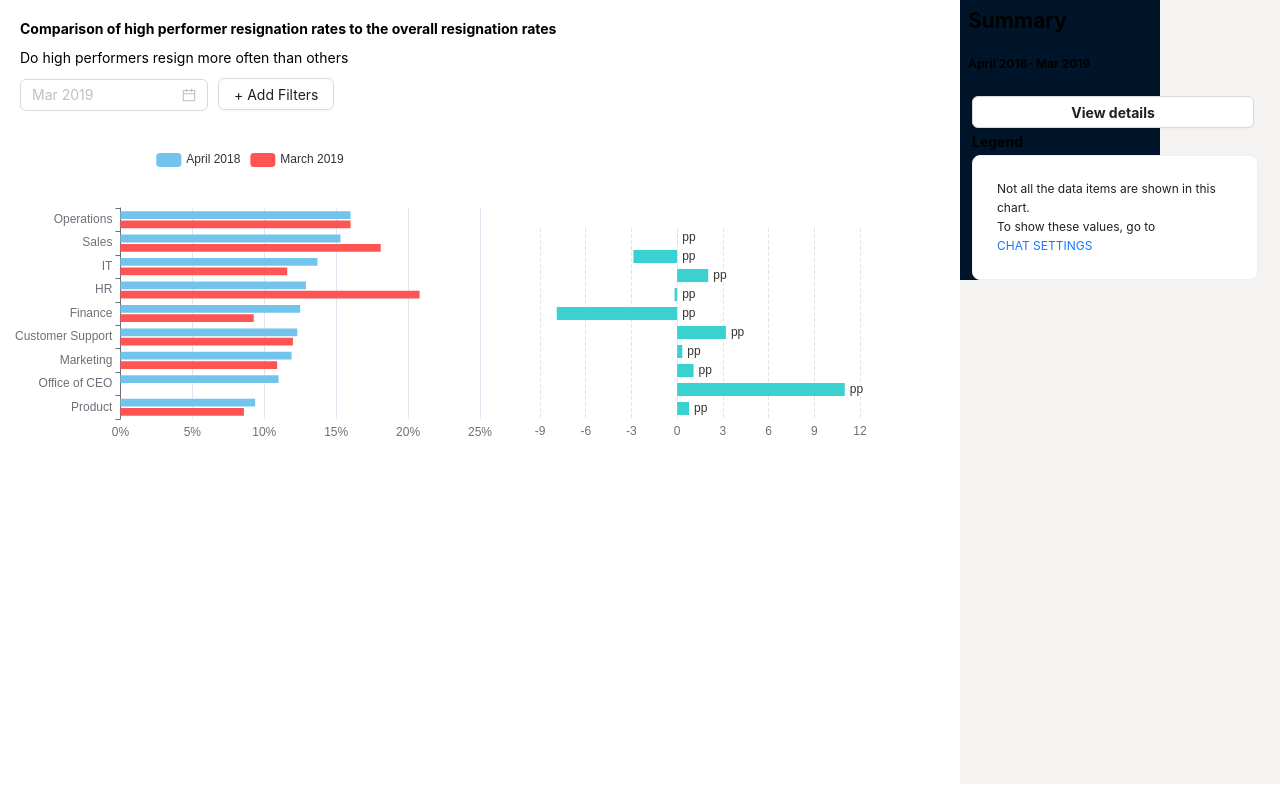
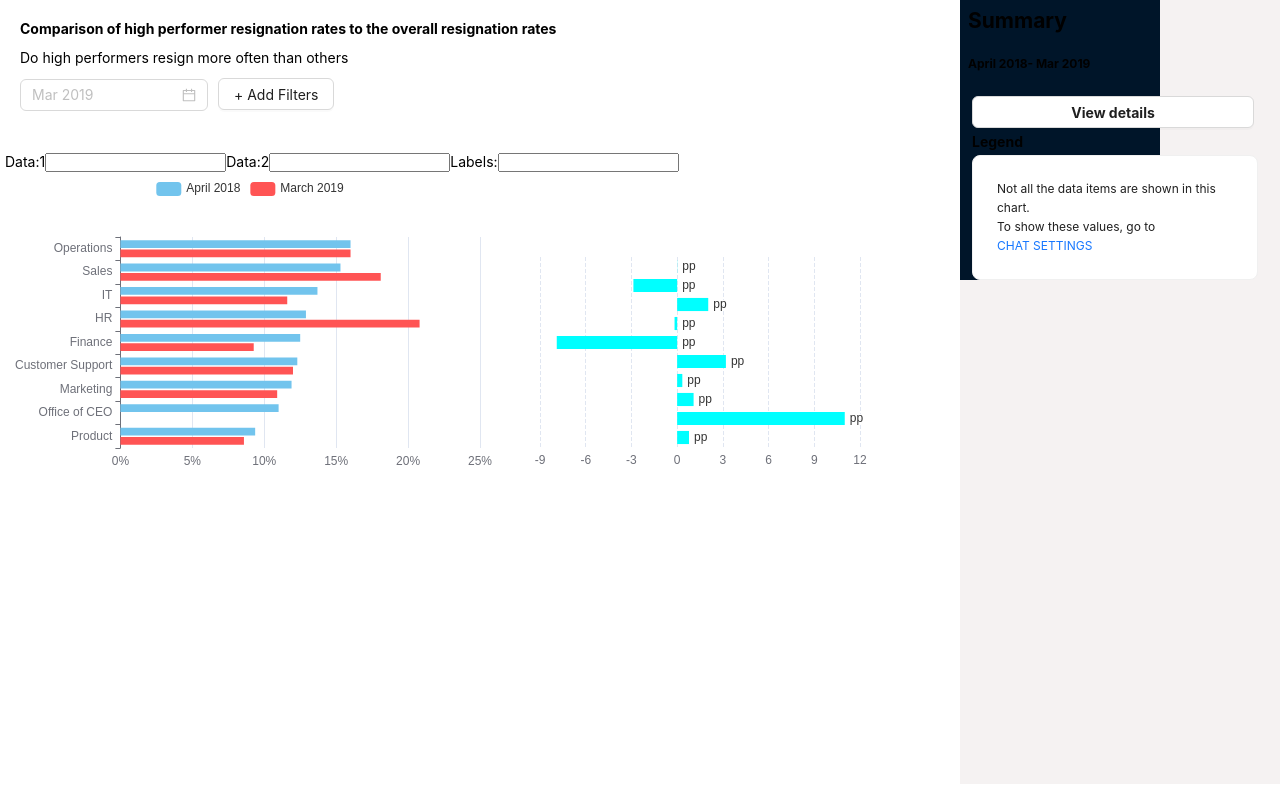
Before and after one commit to ALEEZAJOGIYAT/React-Echart, a React (Create React App) app: page / in a window 1280 px wide. Built offline with nearby package versions, Linux system fonts and the light colour scheme.

Commit message:
made graphs dynamic

```diff
--- a/src/components/graph/index.tsx
+++ b/src/components/graph/index.tsx
@@ -1,9 +1,24 @@
-import React from 'react';
+import React, { useState } from 'react';
 import './style.css';
 import ReactEcharts from 'echarts-for-react';
 import { NegativeBarChart } from './negativeBarChart';
 
 export const GraphComponent = () => {
+
+  const [xAxisDataOne, SetXAxisDataOne] = useState<number[]>([]);
+  const [xAxisDataTwo, SetXAxisDataTwo] = useState<number[]>([]);
+  const [yAxisLabel, SetYAxisLabels] = useState<string[]>([
+    'Product',
+    'Office of CEO',
+    'Marketing',
+    'Customer Support',
+    'Finance',
+    'HR',
+    'IT',
+    'Sales',
+    'Operations'
+  ]);
+
   const april2018Data = [
     0.0937,
     0.11,
@@ -26,6 +41,22 @@ export const GraphComponent = () => {
     0.181,
     0.16,
   ];
+
+  const handleCustomDataOneChange = (event: React.ChangeEvent<HTMLInputElement>) => {
+    SetXAxisDataOne(event.target.value.split(',').map(parseFloat)); //Parsed data
+  };
+
+  const handleCustomDataTwoChange = (event: React.ChangeEvent<HTMLInputElement>) => {
+      SetXAxisDataTwo(event.target.value.split(',').map(parseFloat));
+  };
+
+  const handleYAxisLabelsChange = (event: React.ChangeEvent<HTMLInputElement>) => {
+    SetYAxisLabels(event.target.value.split(','));
+  };
+
+  const dataOne = xAxisDataOne.length > 0 ? xAxisDataOne : april2018Data;
+  const dataTwo = xAxisDataTwo.length > 0 ? xAxisDataTwo : march2019Data;
+
 
   const option = {
     tooltip: {
@@ -55,23 +86,13 @@ export const GraphComponent = () => {
     },
     yAxis: {
       type: 'category',
-      data: [
-        'Product',
-        'Office of CEO',
-        'Marketing',
-        'Customer Support',
-        'Finance',
-        'HR',
-        'IT',
-        'Sales',
-        'Operations',
-      ],
+      data: yAxisLabel,
     },
     series: [
       {
         name: 'April 2018',
         type: 'bar',
-        data: april2018Data.map((value) => (value * 100).toFixed(2)), // Converting into percentages
+        data: dataOne.map((value) => (value * 100).toFixed(2)), // Converting into percentages
         itemStyle: {
           normal: {
             color: 'rgb(114 196 237)',
@@ -81,7 +102,7 @@ export const GraphComponent = () => {
       {
         name: 'March 2019',
         type: 'bar',
-        data: march2019Data.map((value) => (value * 100).toFixed(2)), // Converting into percentages
+        data: dataTwo.map((value) => (value * 100).toFixed(2)), // Converting into percentages
         itemStyle: {
           normal: {
             color: 'rgb(255, 84, 84)',
@@ -92,13 +113,33 @@ export const GraphComponent = () => {
   };
 
   return (
-    <div className="graph-container">
-      <div className='bar-graph'>
-        <ReactEcharts option={option} />
+    <div>
+      <div className='data-points-inputs'>
+        <label>
+          Data:1
+          <input type="text" onChange={handleCustomDataOneChange} />
+        </label>
+        <br />
+        <label>
+          Data:2
+          <input type="text" onChange={handleCustomDataTwoChange} />
+        </label>
+        <br />
+        <label>
+         Labels:
+          <input type="text" onChange={handleYAxisLabelsChange} />
+        </label>
       </div>
-      <div className='next-graph'>
-        <NegativeBarChart />
+
+      <div className="graph-container">
+        <div className='bar-graph'>
+          <ReactEcharts option={option} />
+        </div>
+        <div className='next-graph'>
+          <NegativeBarChart />
+        </div>
       </div>
+
     </div>
   );
 };
--- a/src/components/graph/negativeBarChart.tsx
+++ b/src/components/graph/negativeBarChart.tsx
@@ -62,7 +62,7 @@ export const NegativeBarChart = () => {
             },
             itemStyle: {
                 normal: {
-                  color: 'rgb(59, 209, 209)',
+                  color: 'aqua',
                 },
             },
             data: [
--- a/src/components/graph/style.css
+++ b/src/components/graph/style.css
@@ -31,3 +31,8 @@
   width: 200%;
 
 }
+.data-points-inputs{
+  display: flex;
+  flex-direction: row;
+  padding: 5px;
+}
```
